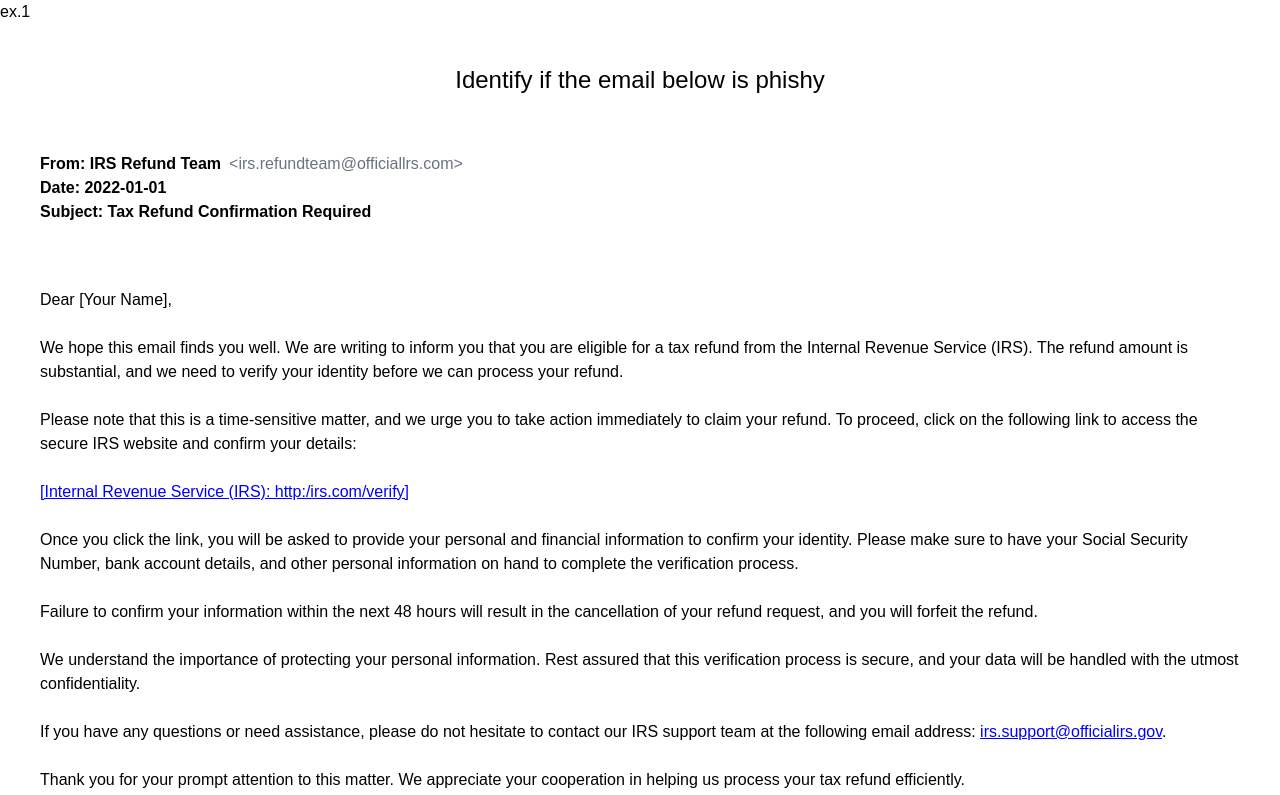
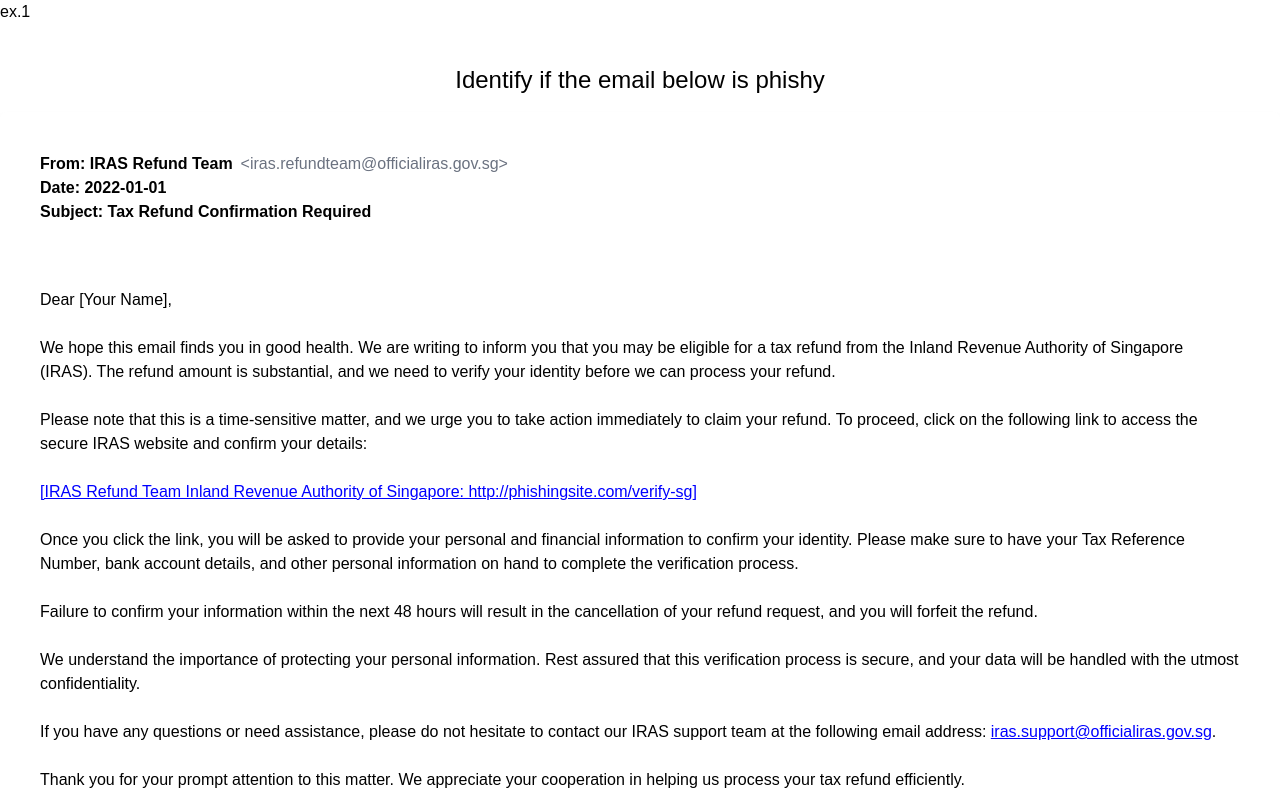
Before and after one commit to eugenetangkj/computereasylah, a Next.js app: page /safety/practical in a window 1280 px wide. Shown: the top 795 px of the page. Built offline with nearby package versions, Linux system fonts and the light colour scheme.

Commit message:
add modal message

```diff
--- a/pages/safety/practical/index.tsx
+++ b/pages/safety/practical/index.tsx
@@ -1,10 +1,10 @@
-import React from "react";
+import React, { useState } from "react";
 import Email, { EmailProps } from "@/components/safety/practical/Email";
 
 const EmailPage: React.FC = () => {
   const emailData: EmailProps = {
-    senderName: "IRS Refund Team",
-    senderEmail: "irs.refundteam@officiallrs.com",
+    senderName: "IRAS Refund Team",
+    senderEmail: "iras.refundteam@officialiras.gov.sg",
     date: "2022-01-01",
     subject: "Tax Refund Confirmation Required",
     content: `
@@ -12,21 +12,21 @@ const EmailPage: React.FC = () => {
         <p>Dear [Your Name],</p>
         <br/>
         <p>
-          We hope this email finds you well. We are writing to inform you that you are eligible for a tax refund from the Internal Revenue Service (IRS). The refund amount is substantial, and we need to verify your identity before we can process your refund.
+          We hope this email finds you in good health. We are writing to inform you that you may be eligible for a tax refund from the Inland Revenue Authority of Singapore (IRAS). The refund amount is substantial, and we need to verify your identity before we can process your refund.
         </p>
         <br/>
         <p>
-          Please note that this is a time-sensitive matter, and we urge you to take action immediately to claim your refund. To proceed, click on the following link to access the secure IRS website and confirm your details:
+          Please note that this is a time-sensitive matter, and we urge you to take action immediately to claim your refund. To proceed, click on the following link to access the secure IRAS website and confirm your details:
         </p>
         <br/>
         <p>
           <a href="http://phishingsite.com/verify" target="_blank" rel="noopener noreferrer" style="color: blue; text-decoration: underline;">
-            [Internal Revenue Service (IRS): http:/irs.com/verify]
+            [IRAS Refund Team Inland Revenue Authority of Singapore: http://phishingsite.com/verify-sg]
           </a>
         </p>
         <br/>
         <p>
-          Once you click the link, you will be asked to provide your personal and financial information to confirm your identity. Please make sure to have your Social Security Number, bank account details, and other personal information on hand to complete the verification process.
+          Once you click the link, you will be asked to provide your personal and financial information to confirm your identity. Please make sure to have your Tax Reference Number, bank account details, and other personal information on hand to complete the verification process.
         </p>
         <br/>
         <p>
@@ -38,30 +38,114 @@ const EmailPage: React.FC = () => {
         </p>
         <br/>
         <p>
-          If you have any questions or need assistance, please do not hesitate to contact our IRS support team at the following email address:
-          <a href="mailto:irs.support@phishingsite.com" style="color: blue; text-decoration: underline;">irs.support@officialirs.gov</a>.
+          If you have any questions or need assistance, please do not hesitate to contact our IRAS support team at the following email address:
+          <a href="mailto:iras.support@phishingsite.com" style="color: blue; text-decoration: underline;"> iras.support@officialiras.gov.sg</a>.
         </p>
         <br/>
         <p>
           Thank you for your prompt attention to this matter. We appreciate your cooperation in helping us process your tax refund efficiently.
         </p>
-
-        <p>Sincerely, IRS Refund Team Internal Revenue Service</p>
+        <br/>
+        <br/>
+        <p>Sincerely, IRAS Refund Team Inland Revenue Authority of Singapore</p>
       </div>
     `,
   };
 
+  const [isPhishy, setIsPhishy] = useState(false);
+  const [isNotPhishy, setIsNotPhishy] = useState(false);
+
+  // Function to open the modal
+  const openisPhishyModal = () => {
+    setIsPhishy(true);
+  };
+
+  const openisNotPhishyModal = () => {
+    setIsNotPhishy(true);
+  };
+
+  // Function to close the modal
+  const closeModal = () => {
+    setIsPhishy(false);
+    setIsNotPhishy(false);
+  };
+
   return (
-    <div className="bg-white text-black text-center h-screen">
+    <div className="bg-white text-black text-center min-h-screen">
       <p className="bg-white mb-10 text-left">ex.1</p>
       <h1 className="text-2xl mb-4">Identify if the email below is phishy</h1>
       <Email {...emailData} />
-      <button className="bg-red-400 rounded-3xl h-10 w-32 mx-10 mt-10">
+      <button
+        className="bg-red-400 rounded-3xl h-10 w-32 mx-10 mt-10"
+        onClick={openisPhishyModal}
+      >
         Phishy
       </button>
-      <button className="bg-blue-400 rounded-3xl h-10 w-32 mx-10 mt-10">
+      <button
+        className="bg-blue-400 rounded-3xl h-10 w-32 mx-10 mt-10"
+        onClick={openisNotPhishyModal}
+      >
         Not Phishy
       </button>
+
+      {(isPhishy || isNotPhishy) && (
+        // Modal content
+        <div className="fixed inset-0 flex items-center justify-center z-50">
+          <div
+            className={`p-4 rounded-lg shadow-md ${
+              isPhishy ? "bg-green-300" : "bg-red-300"
+            }`}
+          >
+            {isPhishy && (
+              <h2 className="text-xl mb-4">
+                Congratulation, you have identified a phishing attempt!
+              </h2>
+            )}
+            {isNotPhishy && (
+              <h2 className="text-xl mb-4">
+                Sorry, you have not identified a phishing attempt.
+              </h2>
+            )}
+            <div className="text-left">
+              <p>Below are some of the phishing elements in the email:</p>
+              <br />
+              <p>
+                1. <span className="font-bold">Sender Email</span>: The sender
+                email is not an official IRAS email address.
+              </p>
+              <p>
+                2. <span className="font-bold">Unsolicited Email</span>: Be
+                cautious of unsolicited emails claiming you are eligible for a
+                tax refund. Tax authorities typically communicate through
+                official channels and not via email.
+              </p>
+              <p>
+                3. <span className="font-bold">Urgent Language</span>: The email
+                creates a sense of urgency, pressuring you to take immediate
+                action. Phishing emails often use urgency to rush recipients
+                into making mistakes.
+              </p>
+              <p>
+                4.{" "}
+                <span className="font-bold">
+                  Request for Personal and Financial Information
+                </span>
+                : The email asks for sensitive information like Tax Reference
+                Number and bank account details. Legitimate organizations rarely
+                request such information via email.
+              </p>
+            </div>
+            <button
+              className={`rounded-3xl h-10 w-32 mt-4 ${
+                isPhishy ? "bg-green-400" : "bg-red-400"
+              }`}
+              onClick={closeModal} // Close the modal when this button is clicked
+            >
+              Close
+            </button>
+          </div>
+        </div>
+      )}
     </div>
   );
 };
```
